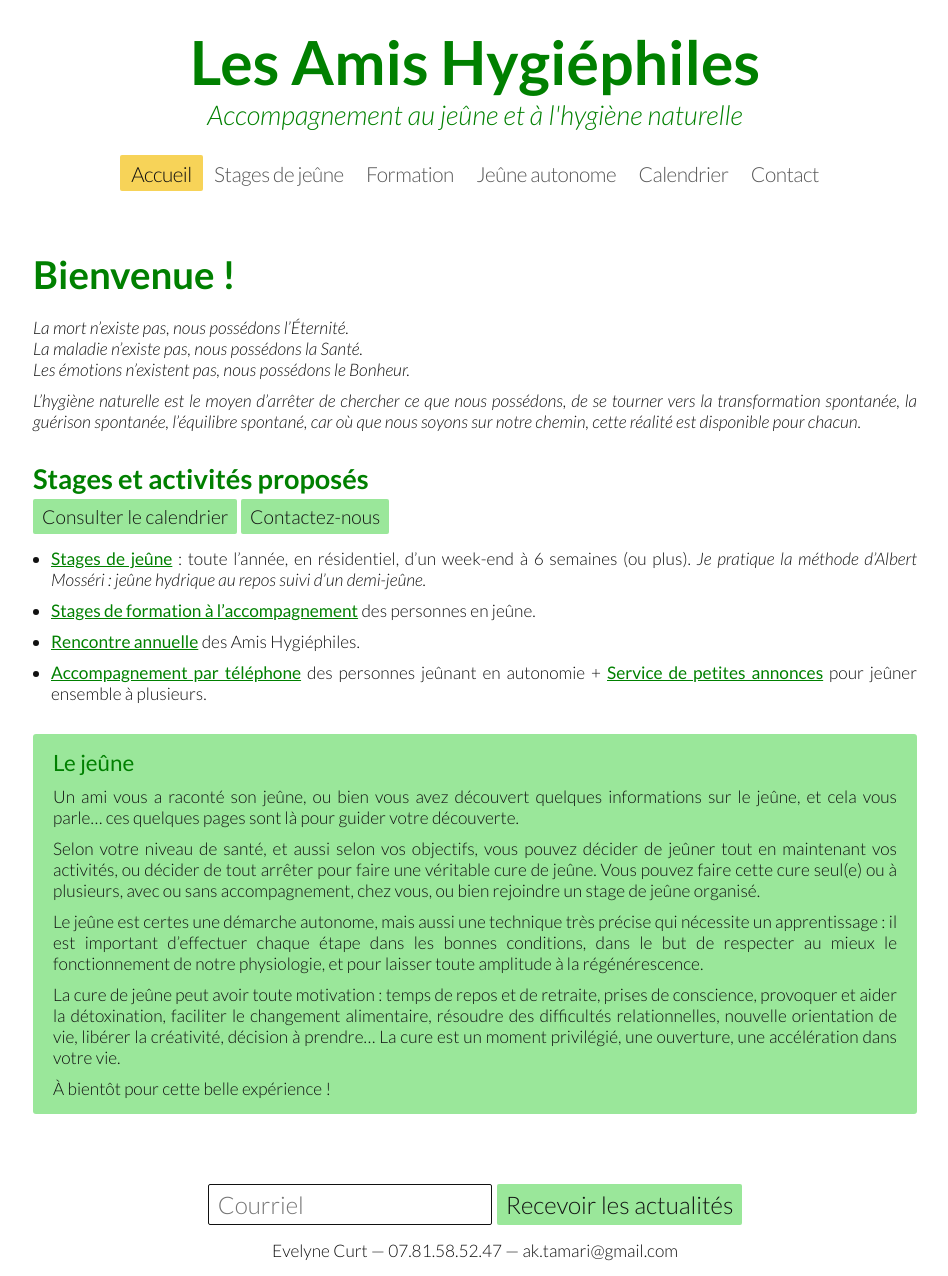
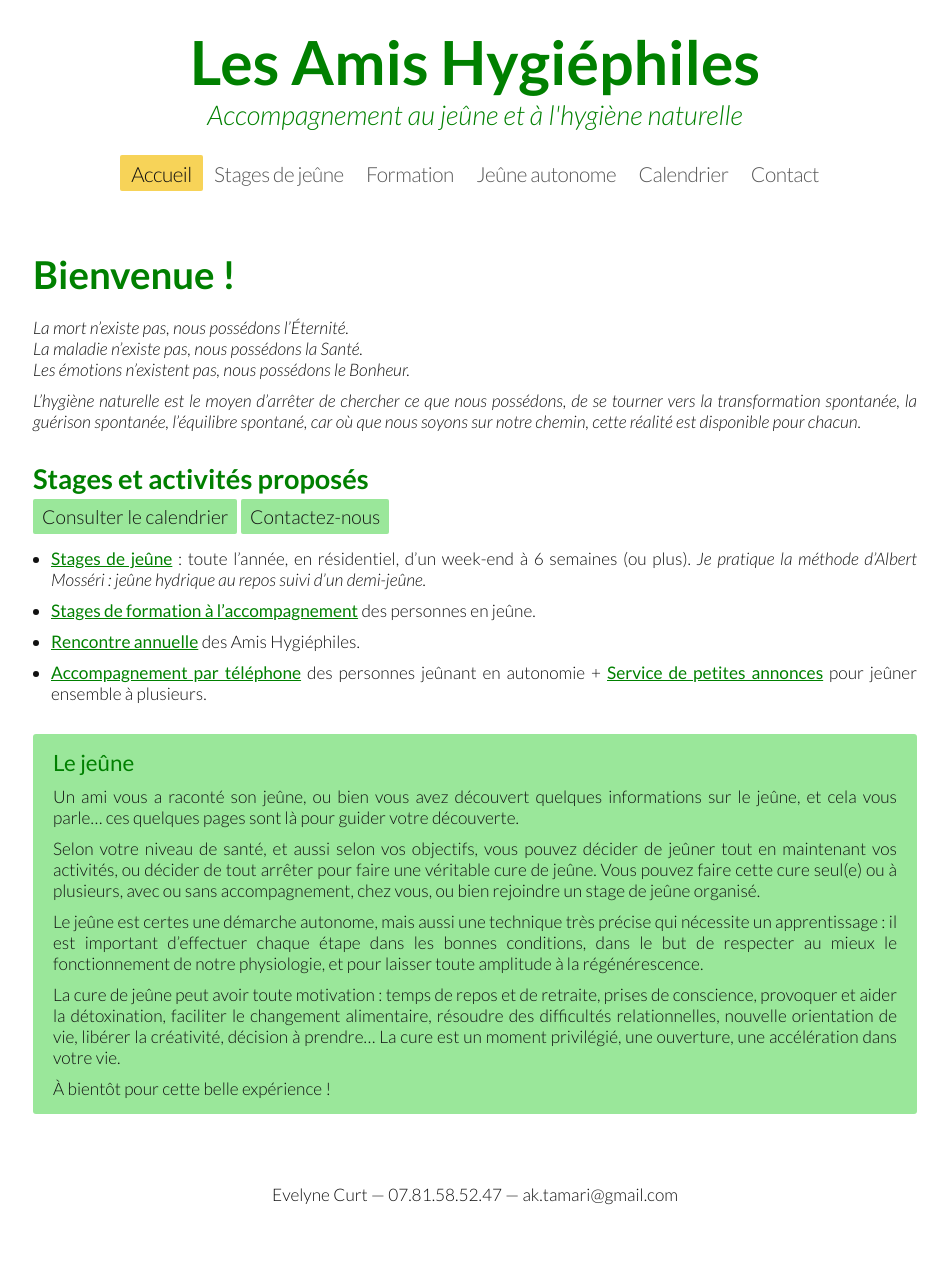
Before and after one commit to leomatteudi/lesamishygiephiles, a Jekyll site: the page built from pages/index.md, in a window 1280 px wide. Shown: the whole page, without its empty margins (165-1113 px from the left). Built offline with Jekyll 4.4.1, drawn with Linux system fonts in a browser that asks for light colours; after the commit the page ends 1220 px from its top, so only the background shows below that.

Commit message:
Update base.html

```diff
--- a/_layouts/base.html
+++ b/_layouts/base.html
@@ -42,7 +42,6 @@
 </main>
 
 <footer id="footer" class="block">
-    <div><form id="newsletter" action="{{ site.newsletter }}" method="post" target="popupwindow" onsubmit="window.open('{{ site.newsletter }}', 'popupwindow', 'scrollbars=yes,width=800,height=600');return true"><input id="newsletter-entry" type="text" name="email" id="tlemail" placeholder="Courriel"/><input type="hidden" value="1" name="embed"/><input id="newsletter-button" type="submit" value="Recevoir les actualités" /></form></div>
 	<div>Evelyne Curt — {{ site.tele }} — {{ site.maile }}</div>
 </footer>
 
```
